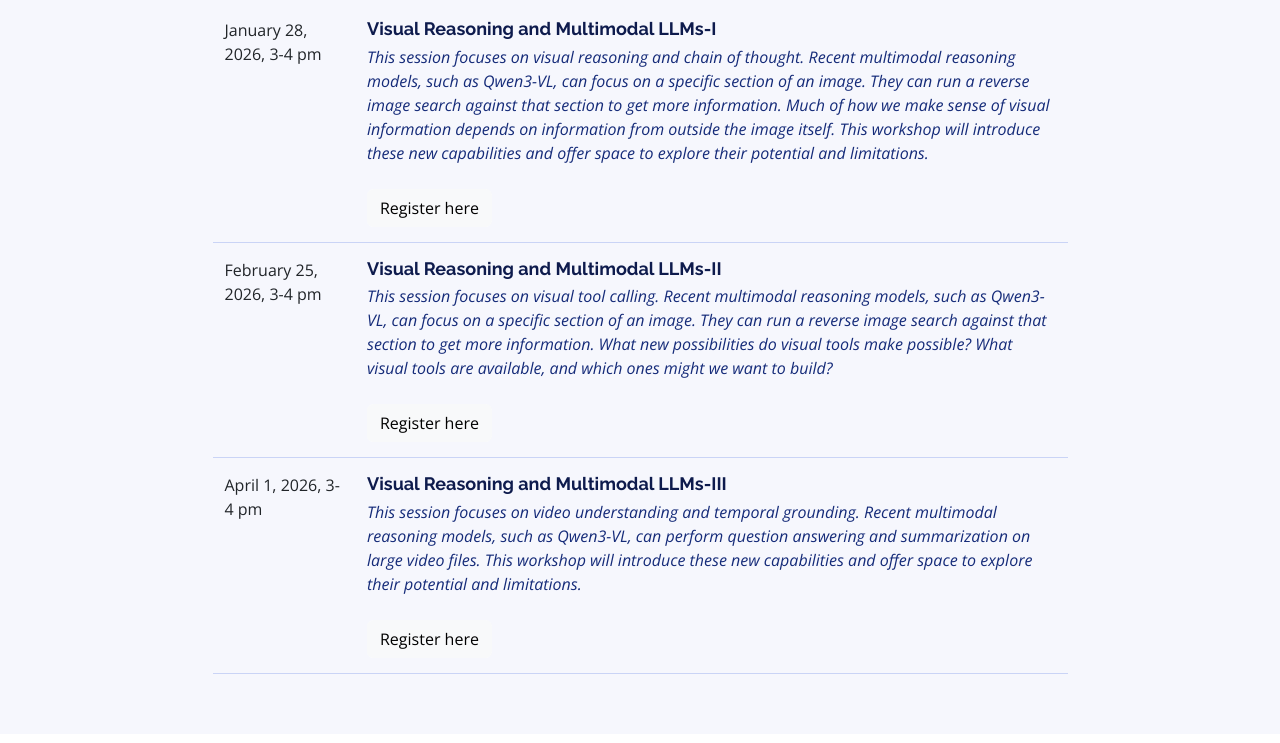
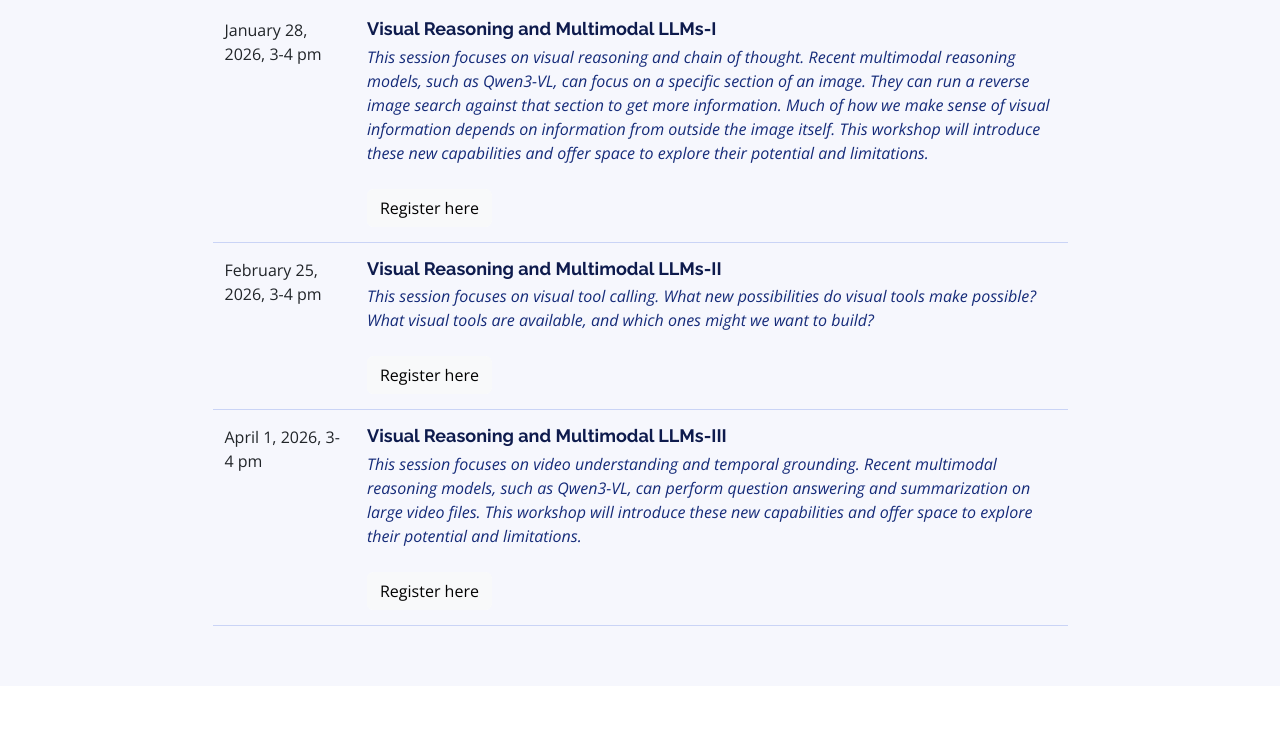
Before and after one commit to PULdischo/responsible-ai, an Eleventy site: page index.njk in a window 1280 px wide. Shown: the part 1020-1763 px from the top of the page. Built offline with nearby package versions, Linux system fonts and the light colour scheme; Eleventy itself is replaced by a stand-in of ours; files that its build step writes are made by us from their sources; a web font is replaced by a local one.

Commit message:
more of those edits

```diff
--- a/index.njk
+++ b/index.njk
@@ -61,7 +61,7 @@ aboutEvent: Responsible AI is a series of workshops that will introduce you to t
               <div class="col-md-2"><time>February 25, 2026, 3-4 pm</time></div>
               <div class="col-md-10">
                 <h4>Visual Reasoning and Multimodal LLMs-II</h4>
-                <p>This session focuses on visual tool calling. Recent multimodal reasoning models, such as Qwen3-VL, can focus on a specific section of an image. They can run a reverse image search against that section to get more information. What new possibilities do visual tools make possible? What visual tools are available, and which ones might we want to build?</p>
+                <p>This session focuses on visual tool calling. What new possibilities do visual tools make possible? What visual tools are available, and which ones might we want to build?</p>
                 <br>
                 <a href="https://libcal.princeton.edu/event/16041988"><button type="button" class="btn btn-light">Register here</button></a>
               </div>
```
